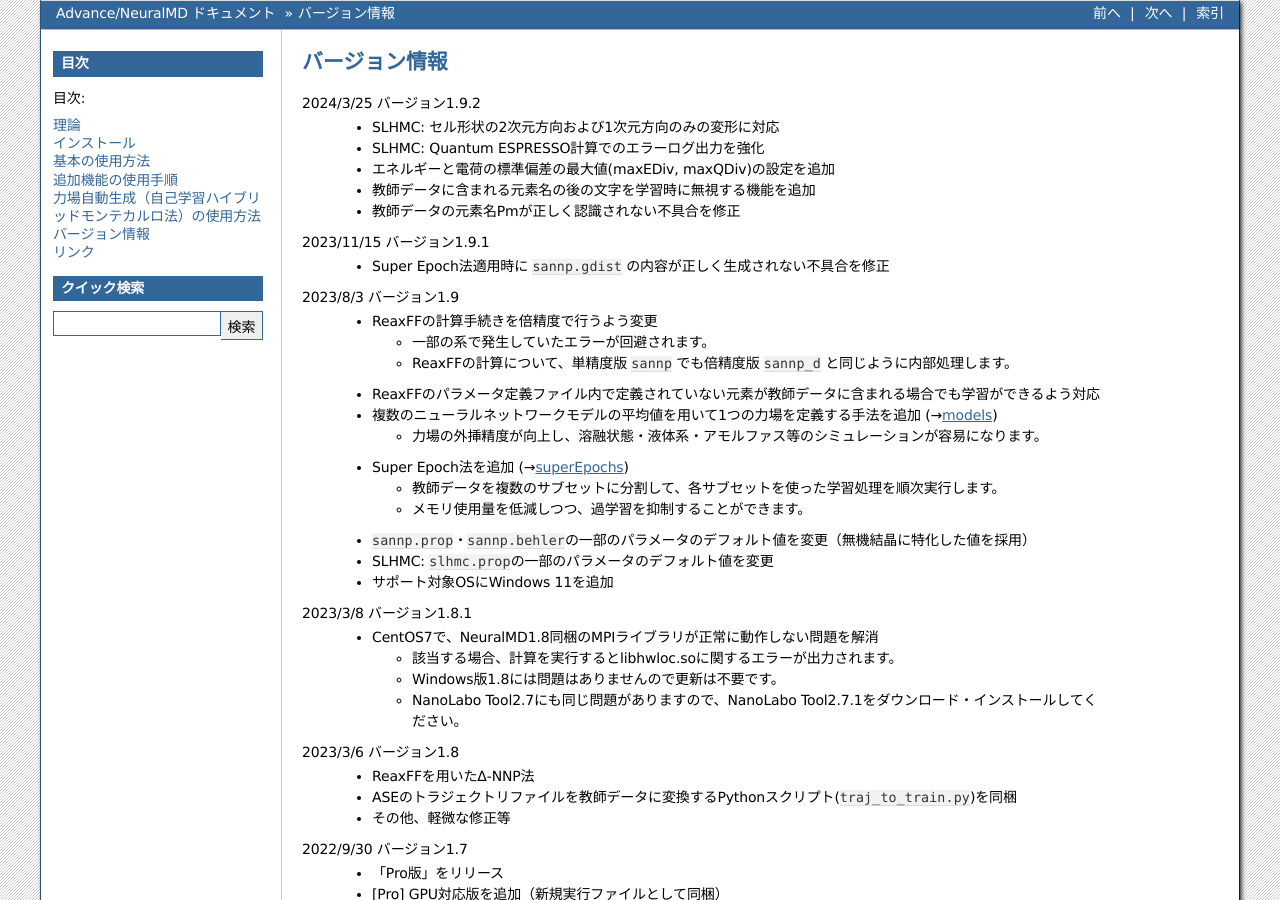
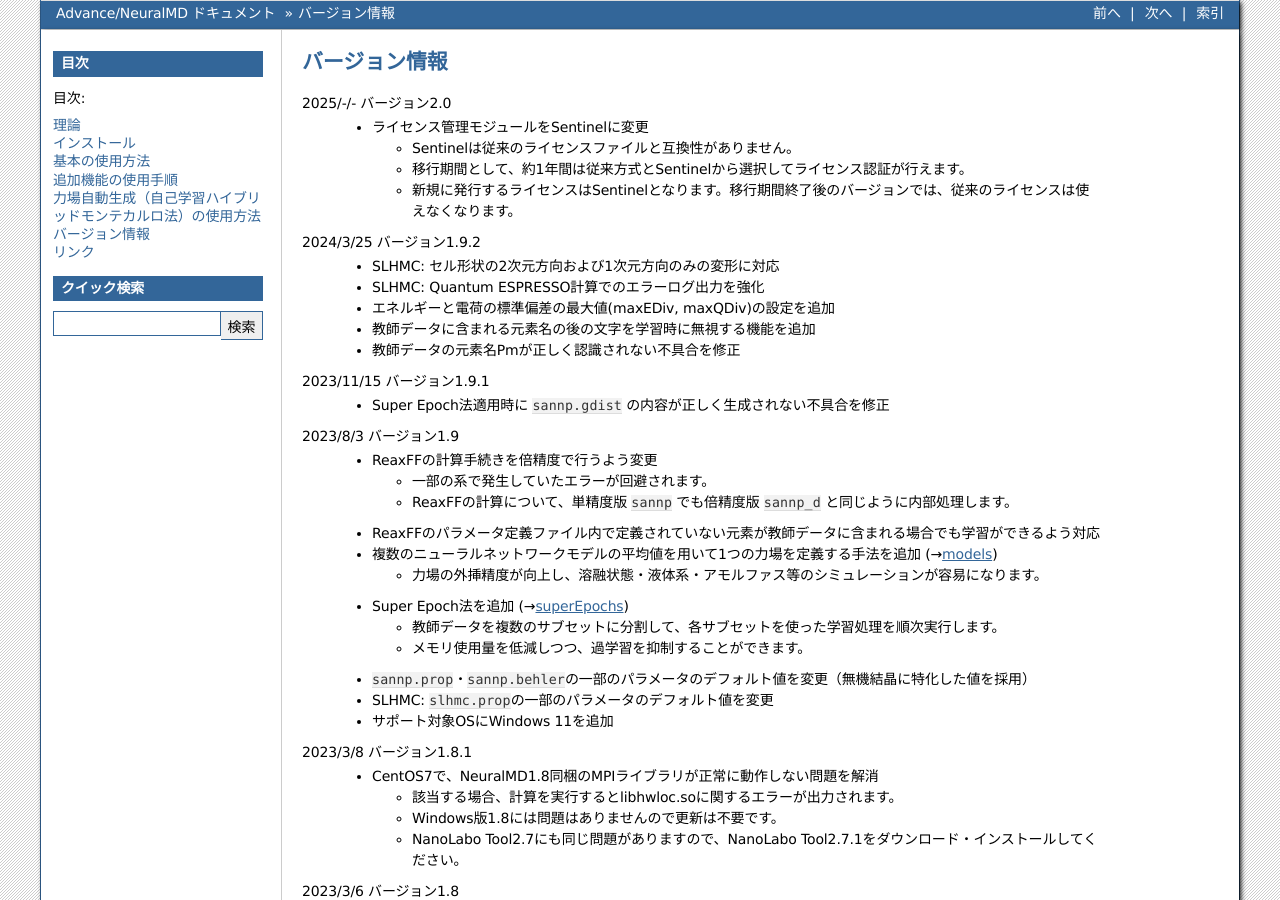
Before and after one commit to advancesoftcorp/neuralmd-doc, a Sphinx documentation site: the page built from docs/source/version.rst, in a window 1280 px wide and 900 px high. Built offline with Sphinx 7.4.7, drawn with Linux system fonts in a browser that asks for light colours; formulas are drawn with MathJax 3.

Commit message:
update version.rst

```diff
--- a/docs/source/version.rst
+++ b/docs/source/version.rst
@@ -3,6 +3,13 @@
 ==============
 バージョン情報
 ==============
+
+2025/-/- バージョン2.0
+ - ライセンス管理モジュールをSentinelに変更
+
+   - Sentinelは従来のライセンスファイルと互換性がありません。
+   - 移行期間として、約1年間は従来方式とSentinelから選択してライセンス認証が行えます。
+   - 新規に発行するライセンスはSentinelとなります。移行期間終了後のバージョンでは、従来のライセンスは使えなくなります。
 
 2024/3/25 バージョン1.9.2
  - SLHMC: セル形状の2次元方向および1次元方向のみの変形に対応
```
